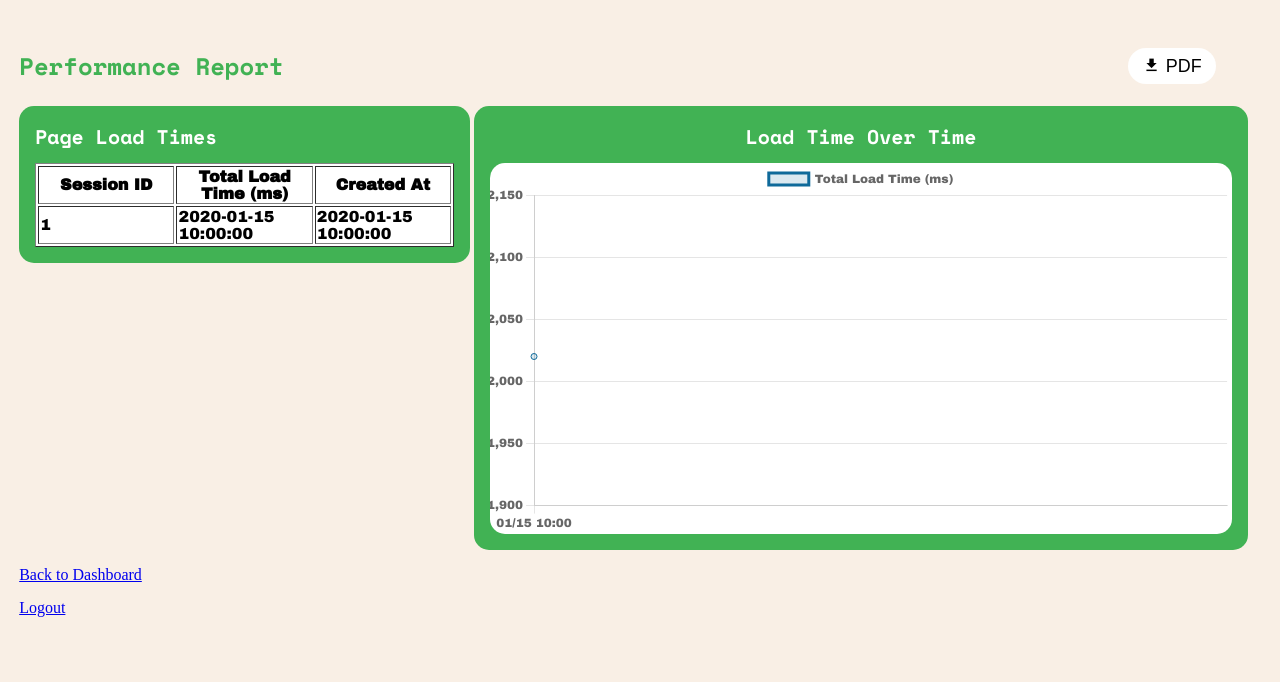
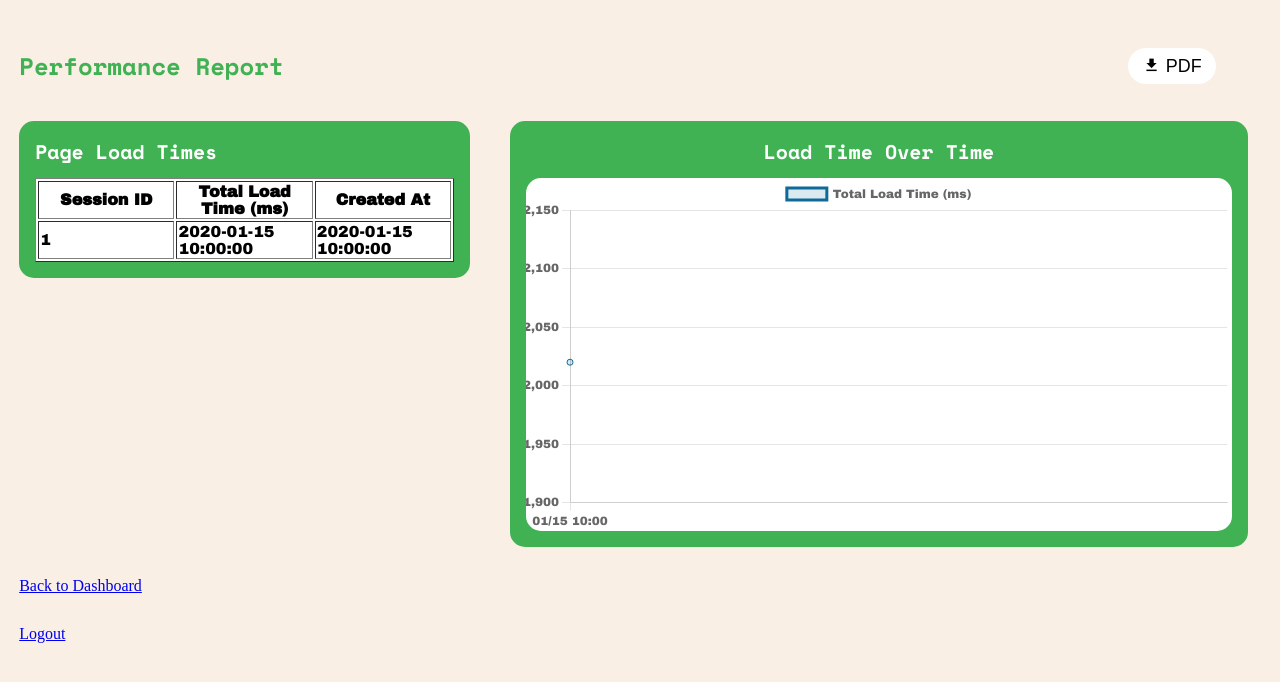
Before and after one commit to a-nguy4n/ah-nguyen-135, a PHP site: template hw3/reporting/app/views/reports/performance.php in a window 1280 px wide. Shown: the part 85-767 px from the top of the page. Run offline with PHP 8.4, Linux system fonts and the light colour scheme; the template is opened without the code that fills it: most values are stand-ins (such as "Sample title", 1, 10 or a date in 2020).

Commit message:
Gap change

```diff
--- a/hw3/reporting/project/reports-style/performance-style.css
+++ b/hw3/reporting/project/reports-style/performance-style.css
@@ -5,7 +5,7 @@ main{
             "report-title pdf-button"
             "card-one     card-two";
     grid-template-columns: minmax(0, 35%) minmax(0, 1fr);
-    gap: 3%;
+    gap: 6%;
     margin: 1%;
     padding: 0% 4% 0% 0.5%;
 }
```
